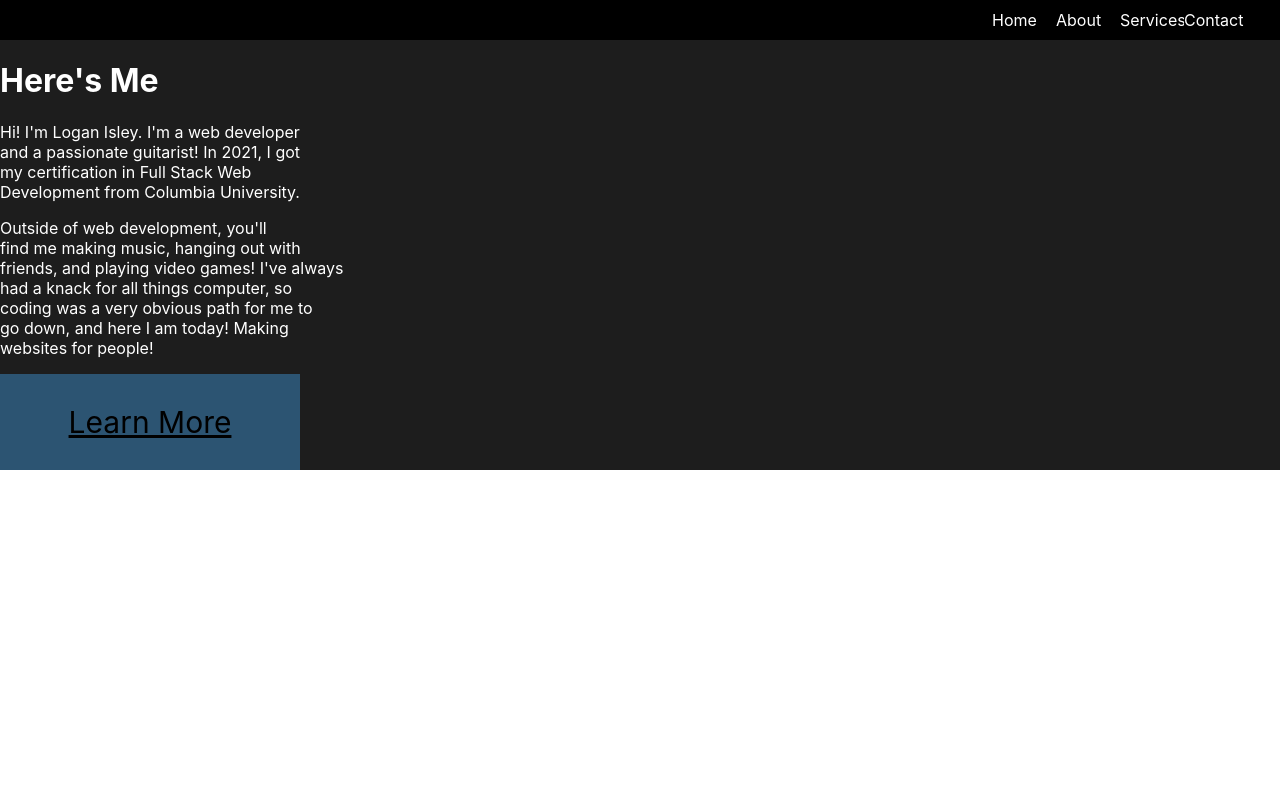
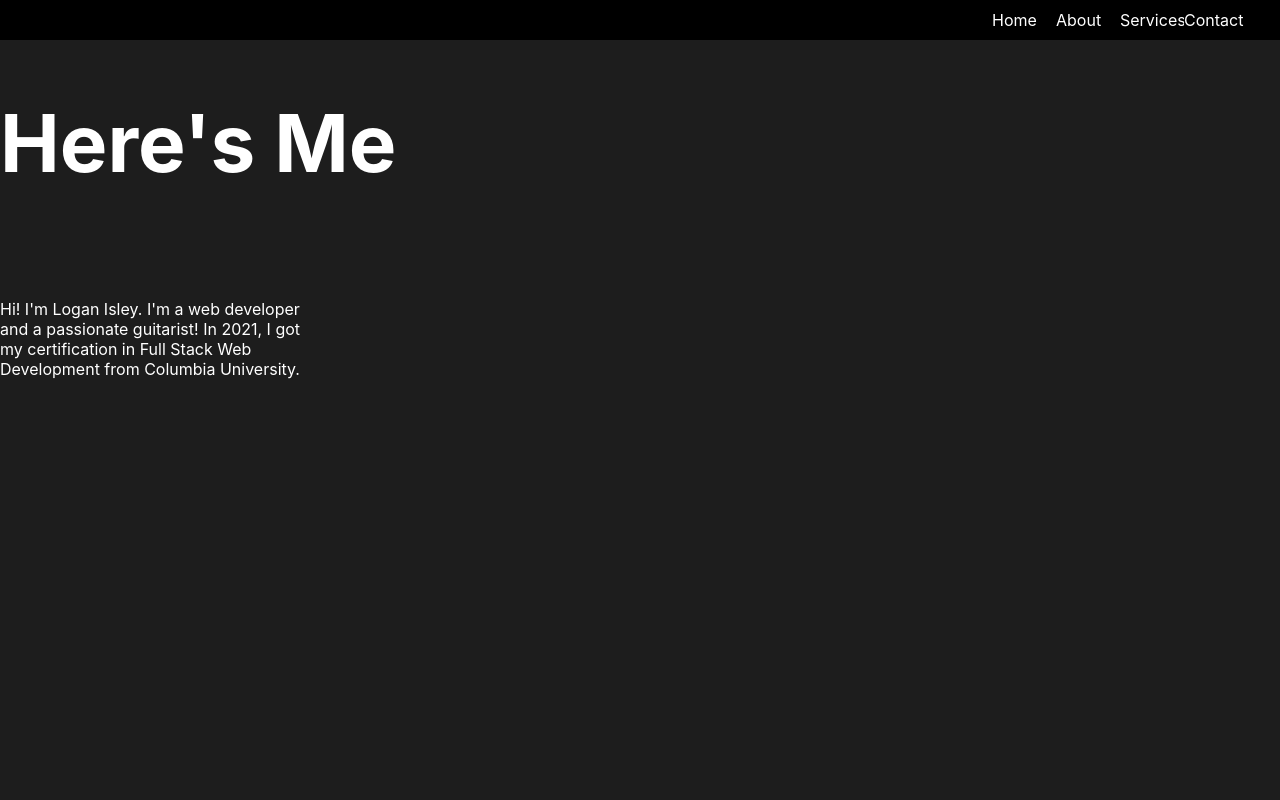
Before and after one commit to LowGcifer/Web-Dev-Site, a React (Create React App) app in the folder client/: page /about in a window 1280 px wide. Shown: the top 800 px of the page. Built offline with nearby package versions, Linux system fonts and the light colour scheme.

Commit message:
created sections for about page

```diff
--- a/client/src/pages/about/about.css
+++ b/client/src/pages/about/about.css
@@ -0,0 +1,21 @@
+#about-header-section {
+  position: relative;
+  height: 189px;
+}
+
+#about-header {
+  position: relative;
+  font-size: 80px;
+}
+
+#about-row-one {
+  height: 532px;
+}
+
+#about-row-two {
+  height: 427px;
+}
+
+#about-button-section {
+  height: 321px;
+}
--- a/client/src/pages/about/index.js
+++ b/client/src/pages/about/index.js
@@ -6,7 +6,9 @@ function About() {
     <div className="default-color">
       <Navbar></Navbar>
       <div id="about-body">
-        <h1 id="about-header">Here's Me</h1>
+        <div id="about-header-section">
+          <h1 id="about-header">Here's Me</h1>
+        </div>
         <div id="about-row-one">
           <p id="about-paragraph-one">
             Hi! I'm Logan Isley. I'm a web developer <br></br>and a passionate
```
